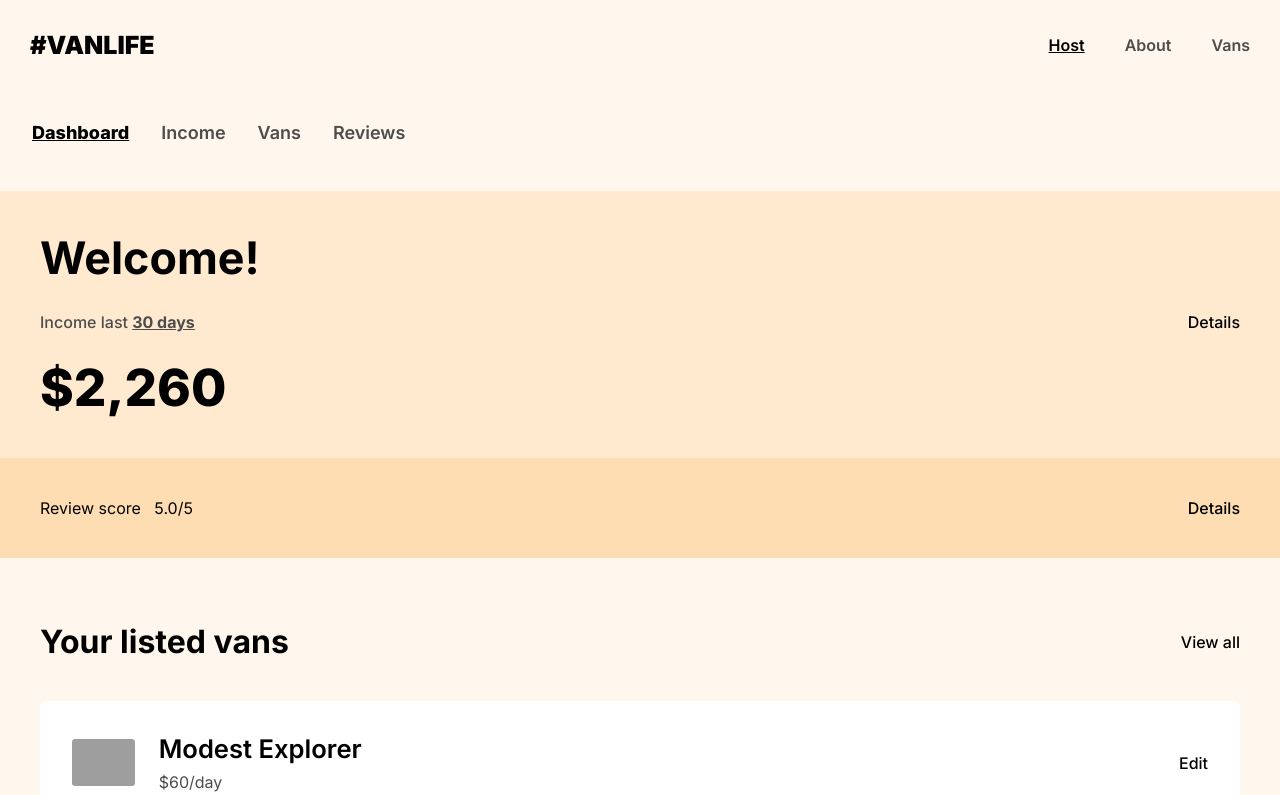
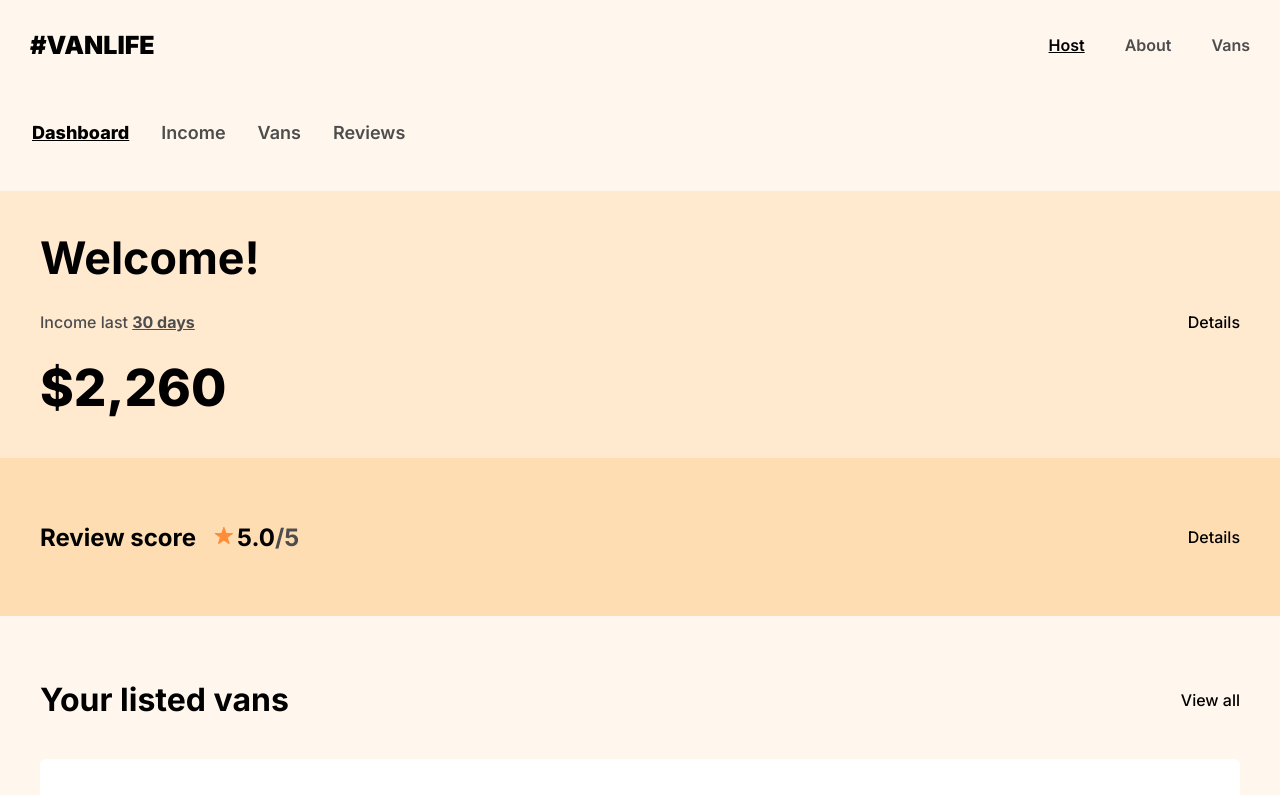
Before and after one commit to SlinkyCollins/Van-Life, a React (Vite) app: page /host in a window 1280 px wide. Shown: the top 795 px of the page. Built offline with nearby package versions, Linux system fonts and the light colour scheme; grey boxes are pictures that could not be loaded.

Commit message:
Dashboard under host completed:)

```diff
--- a/src/components/pages/Dashboard.jsx
+++ b/src/components/pages/Dashboard.jsx
@@ -2,6 +2,7 @@ import Listedvancomponent from "../Listedvancomponent"
 import van1 from "../pages/van 2.png"
 import van2 from "../pages/van 7.png"
 import van3 from "../pages/van 5.png"
+import { IoIosStar } from "react-icons/io";
 
 const Dashboard = () => {
   return (
@@ -15,8 +16,8 @@ const Dashboard = () => {
         <p style={{fontSize: "3.2rem", fontWeight: "800"}}>$2,260</p>
       </div>
 
-      <div style={{ background: "rgba(255, 221, 178, 1)", padding: "2.5rem", display: "flex", justifyContent: "space-between" }}>
-        <p>Review score &nbsp; <span>5.0</span><span>/5</span></p>
+      <div style={{ background: "rgba(255, 221, 178, 1)", padding: "4rem 2.5rem 4rem 2.5rem", display: "flex", justifyContent: "space-between", alignItems: "center"}}>
+        <p style={{fontSize: "24px", fontWeight: "700"}}>Review score &nbsp; <IoIosStar style={{color: "rgba(255, 140, 56, 1)", fontSize: "1.5rem", padding: "0.19rem 0.142rem 0rem 0rem"}}/><span>5.0</span><span style={{color: "rgba(77, 77, 77, 1)"}}>/5</span></p>
         <p style={{fontSize: "1rem", fontWeight: "500"}}>Details</p>
       </div>
 
```
